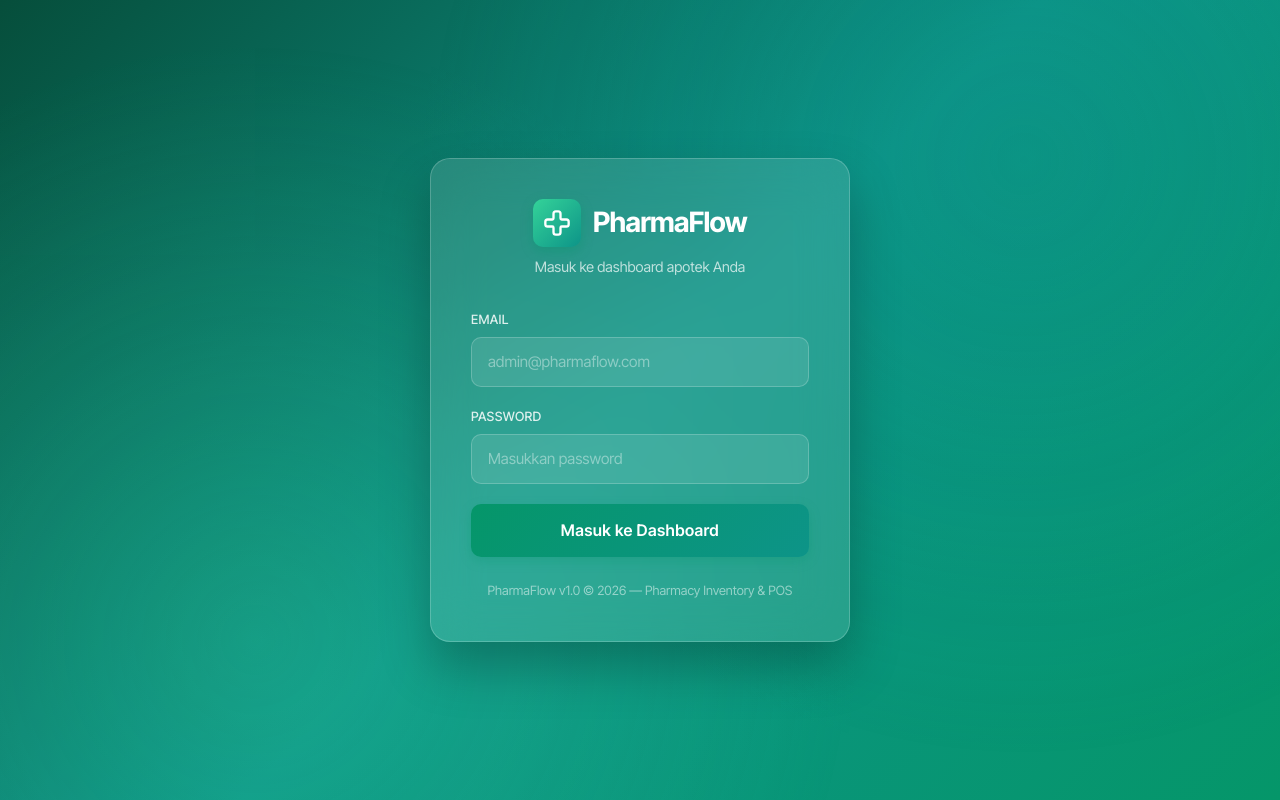
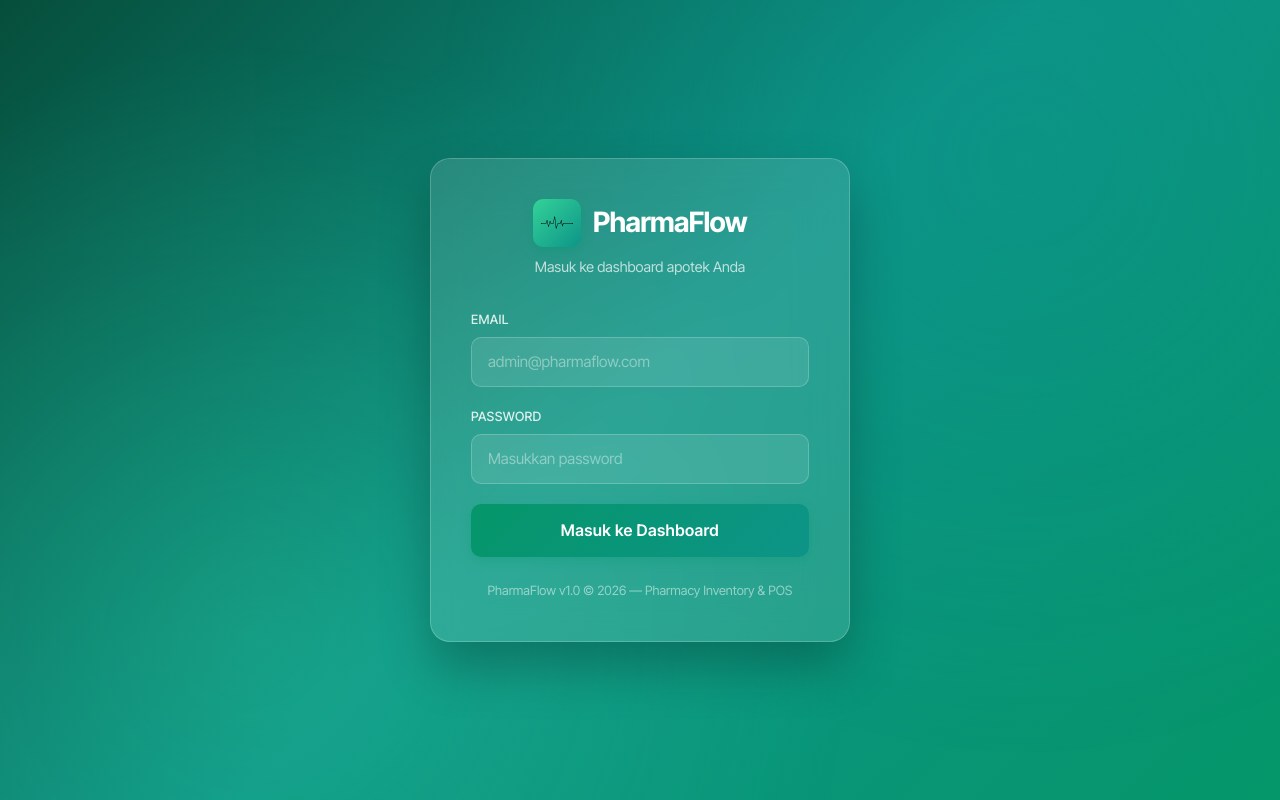
Before and after one commit to riannV4/pharmaflow_uas_pemrograman_web, a Next.js app in the folder frontend/: page /login in a window 1280 px wide. Built offline with nearby package versions, Linux system fonts and the light colour scheme; no server answers.

Commit message:
update login page (motion framer, logo, font inter tight)

```diff
--- a/frontend/app/login/page.tsx
+++ b/frontend/app/login/page.tsx
@@ -1,9 +1,11 @@
 'use client'
 
 import React, { useState, FormEvent } from 'react'
+import Image from 'next/image'
 import { useRouter } from 'next/navigation'
 import { useAuth } from '@/lib/auth-context'
-import { Cross } from 'lucide-react'
+import { motion } from 'framer-motion'
+import { AlertCircle, Loader2 } from 'lucide-react'
 
 export default function LoginPage() {
   const [email, setEmail] = useState('')
@@ -29,27 +31,88 @@ export default function LoginPage() {
     setIsSubmitting(false)
   }
 
+  const containerVariants = {
+    hidden: { opacity: 0 },
+    visible: {
+      opacity: 1,
+      transition: {
+        staggerChildren: 0.1,
+        delayChildren: 0.2,
+      },
+    },
+  }
+
+  const itemVariants = {
+    hidden: { opacity: 0, y: 20 },
+    visible: {
+      opacity: 1,
+      y: 0,
+      transition: { duration: 0.6, ease: 'easeOut' as const },
+    },
+  }
+
   return (
     <div className="login-page">
-      <div className="login-card">
-        <div className="login-card__logo">
-          <div className="login-card__logo-icon">
-            <Cross size={28} />
-          </div>
-          <h1>PharmaFlow</h1>
-        </div>
-        <p className="login-card__subtitle">
+      <motion.div
+        className="login-card"
+        initial={{ opacity: 0, scale: 0.95 }}
+        animate={{ opacity: 1, scale: 1 }}
+        transition={{ duration: 0.5, ease: 'easeOut' as const }}
+      >
+        <motion.div
+          className="login-card__logo"
+          variants={containerVariants}
+          initial="hidden"
+          animate="visible"
+        >
+          <motion.div
+            className="login-card__logo-icon"
+            whileHover={{ scale: 1.1, rotate: 5 }}
+            transition={{ type: 'spring', stiffness: 300 }}
+          >
+            <Image
+              src="/pharmaflow_logo.svg"
+              alt="PharmaFlow Logo"
+              width={32}
+              height={32}
+              priority
+            />
+          </motion.div>
+          <motion.h1 variants={itemVariants} style={{ margin: 0 }}>
+            PharmaFlow
+          </motion.h1>
+        </motion.div>
+
+        <motion.p
+          className="login-card__subtitle"
+          variants={itemVariants}
+          initial="hidden"
+          animate="visible"
+        >
           Masuk ke dashboard apotek Anda
-        </p>
+        </motion.p>
 
         {error && (
-          <div className="login-card__error">{error}</div>
+          <motion.div
+            className="login-card__error"
+            initial={{ opacity: 0, y: -10 }}
+            animate={{ opacity: 1, y: 0 }}
+            transition={{ duration: 0.3 }}
+          >
+            <AlertCircle size={16} style={{ marginRight: '0.5rem' }} />
+            {error}
+          </motion.div>
         )}
 
-        <form onSubmit={handleSubmit}>
-          <div>
+        <motion.form
+          onSubmit={handleSubmit}
+          variants={containerVariants}
+          initial="hidden"
+          animate="visible"
+        >
+          <motion.div variants={itemVariants}>
             <label htmlFor="email">Email</label>
-            <input
+            <motion.input
               id="email"
               type="email"
               className="login-card__input"
@@ -58,12 +121,14 @@ export default function LoginPage() {
               onChange={(e) => setEmail(e.target.value)}
               required
               autoComplete="email"
+              whileFocus={{ scale: 1.01 }}
+              transition={{ type: 'spring', stiffness: 300 }}
             />
-          </div>
+          </motion.div>
 
-          <div>
+          <motion.div variants={itemVariants}>
             <label htmlFor="password">Password</label>
-            <input
+            <motion.input
               id="password"
               type="password"
               className="login-card__input"
@@ -72,29 +137,56 @@ export default function LoginPage() {
               onChange={(e) => setPassword(e.target.value)}
               required
               autoComplete="current-password"
+              whileFocus={{ scale: 1.01 }}
+              transition={{ type: 'spring', stiffness: 300 }}
             />
-          </div>
+          </motion.div>
 
-          <button
+          <motion.button
             type="submit"
             className="login-card__btn"
             disabled={isSubmitting}
+            variants={itemVariants}
+            whileHover={{ scale: isSubmitting ? 1 : 1.02 }}
+            whileTap={{ scale: isSubmitting ? 1 : 0.98 }}
           >
             {isSubmitting ? (
               <>
-                <span className="spinner" style={{ width: 18, height: 18 }} />
+                <Loader2
+                  size={18}
+                  style={{
+                    marginRight: '0.5rem',
+                    animation: 'spin 1s linear infinite',
+                  }}
+                />
                 Memproses...
               </>
             ) : (
               'Masuk ke Dashboard'
             )}
-          </button>
-        </form>
+          </motion.button>
+        </motion.form>
 
-        <div className="login-card__footer">
+        <motion.div
+          className="login-card__footer"
+          variants={itemVariants}
+          initial="hidden"
+          animate="visible"
+        >
           PharmaFlow v1.0 &copy; 2026 — Pharmacy Inventory & POS
-        </div>
-      </div>
+        </motion.div>
+      </motion.div>
+
+      <style jsx>{`
+        @keyframes spin {
+          from {
+            transform: rotate(0deg);
+          }
+          to {
+            transform: rotate(360deg);
+          }
+        }
+      `}</style>
     </div>
   )
 }
```
Also changed, not shown: 2 other files (tests, documents, lock files or other folders).
